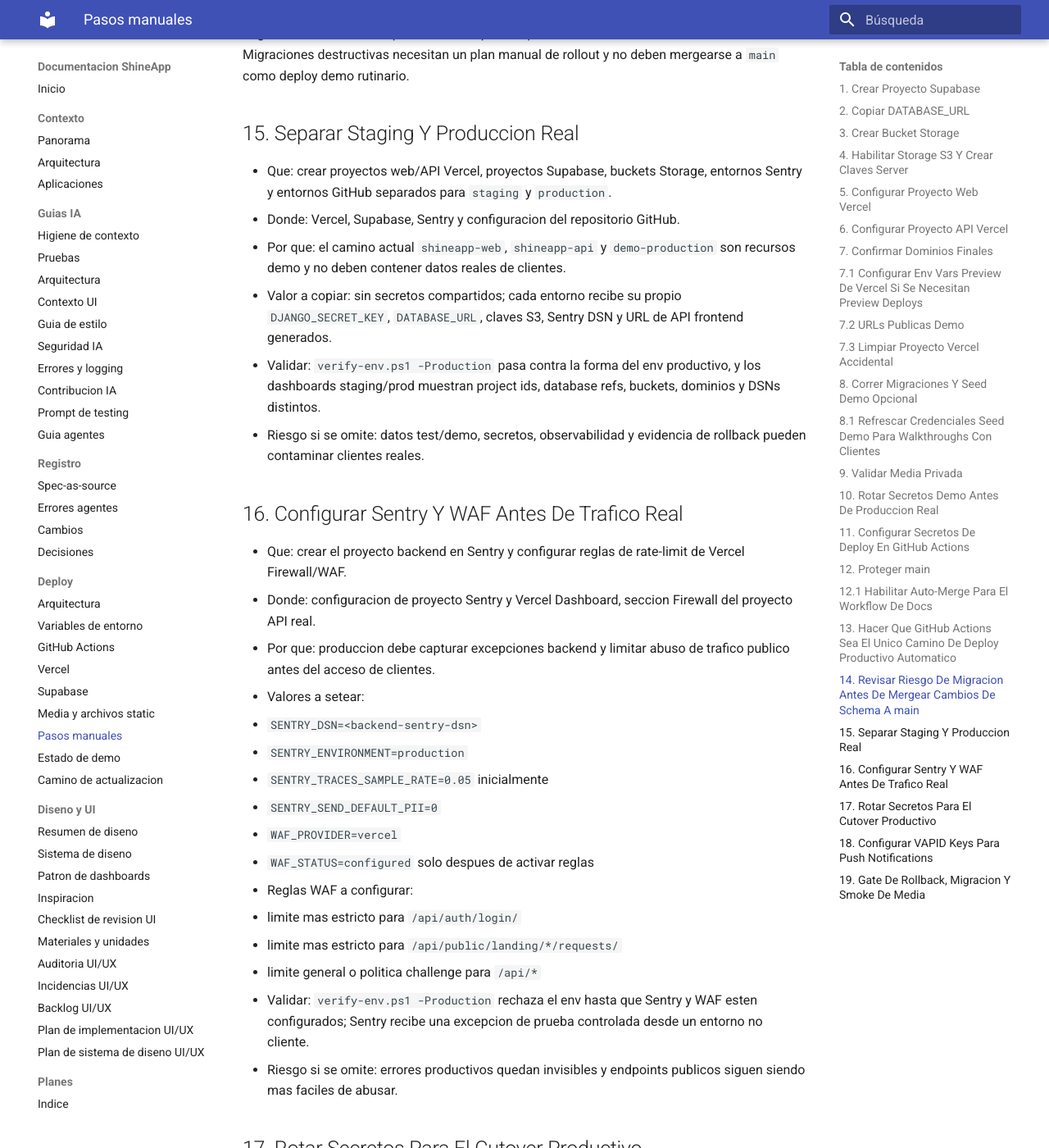
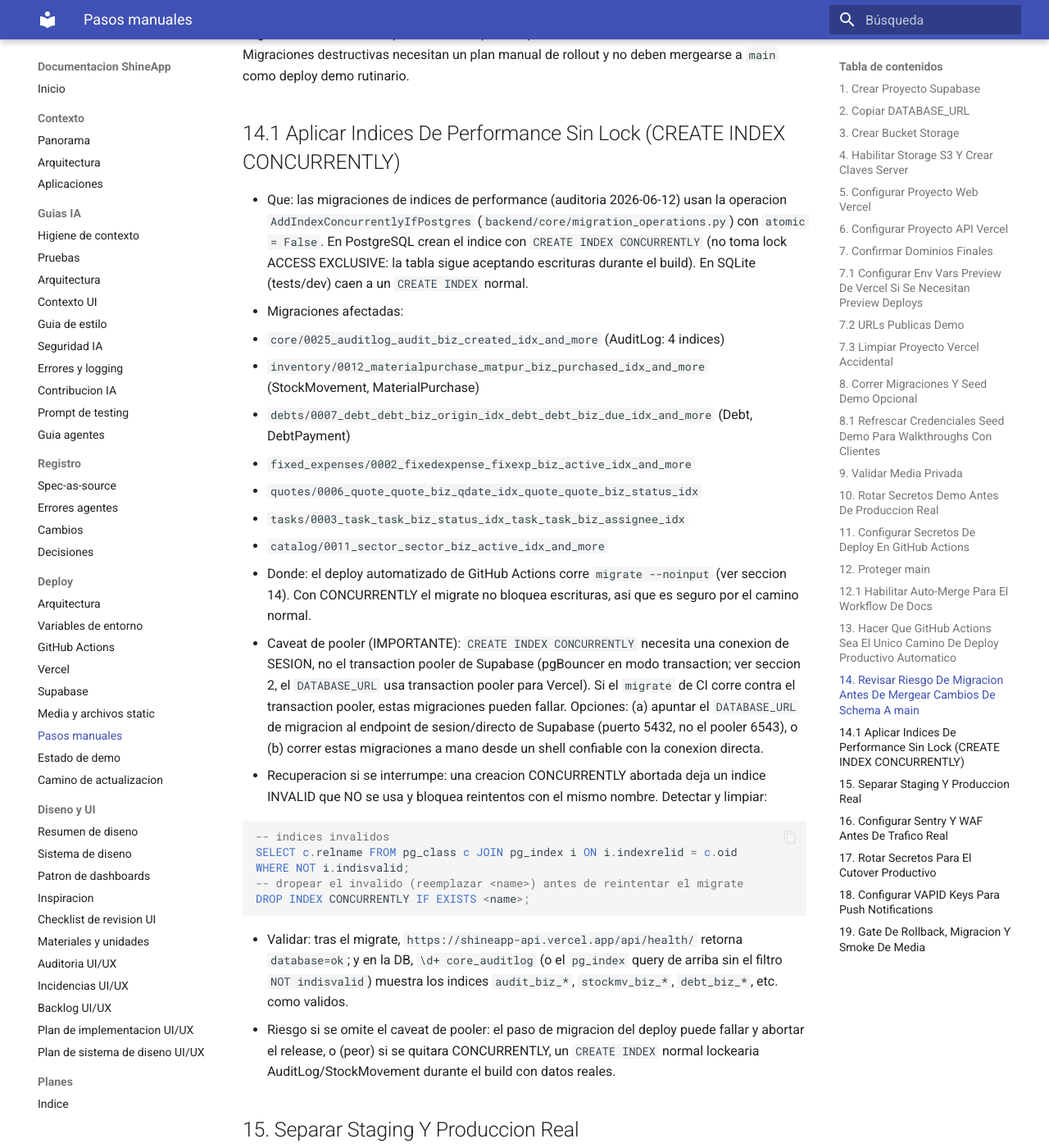
Before and after one commit to juanikitro/ShineApp, an MkDocs documentation site: the page built from docs/deployment/manual-steps.md, in a window 1280 px wide and 1400 px high, scrolled down 7993 px. Shown: the whole window at 82% size. Built offline with MkDocs 1.6.1 and Material for MkDocs 9.7.7, drawn with Linux system fonts in a browser that asks for light colours.

Commit message:
docs(deployment): aplicacion sin lock de indices de performance + registro capa 1
Co-Authored-By: Claude Opus 4.8 <noreply@anthropic.com>

````diff
--- a/docs/deployment/manual-steps.md
+++ b/docs/deployment/manual-steps.md
@@ -207,6 +207,50 @@ No agregar el `DJANGO_SECRET_KEY` real, claves Supabase S3 ni secretos SMTP a Gi
 
 Migraciones forward-compatible son aceptables para el camino de release demo automatizado. Migraciones destructivas necesitan un plan manual de rollout y no deben mergearse a `main` como deploy demo rutinario.
 
+## 14.1 Aplicar Indices De Performance Sin Lock (CREATE INDEX CONCURRENTLY)
+
+- Que: las migraciones de indices de performance (auditoria 2026-06-12) usan la
+  operacion `AddIndexConcurrentlyIfPostgres` (`backend/core/migration_operations.py`)
+  con `atomic = False`. En PostgreSQL crean el indice con `CREATE INDEX CONCURRENTLY`
+  (no toma lock ACCESS EXCLUSIVE: la tabla sigue aceptando escrituras durante el
+  build). En SQLite (tests/dev) caen a un `CREATE INDEX` normal.
+- Migraciones afectadas:
+  - `core/0025_auditlog_audit_biz_created_idx_and_more` (AuditLog: 4 indices)
+  - `inventory/0012_materialpurchase_matpur_biz_purchased_idx_and_more` (StockMovement, MaterialPurchase)
+  - `debts/0007_debt_debt_biz_origin_idx_debt_debt_biz_due_idx_and_more` (Debt, DebtPayment)
+  - `fixed_expenses/0002_fixedexpense_fixexp_biz_active_idx_and_more`
+  - `quotes/0006_quote_quote_biz_qdate_idx_quote_quote_biz_status_idx`
+  - `tasks/0003_task_task_biz_status_idx_task_task_biz_assignee_idx`
+  - `catalog/0011_sector_sector_biz_active_idx_and_more`
+- Donde: el deploy automatizado de GitHub Actions corre `migrate --noinput` (ver
+  seccion 14). Con CONCURRENTLY el migrate no bloquea escrituras, asi que es seguro
+  por el camino normal.
+- Caveat de pooler (IMPORTANTE): `CREATE INDEX CONCURRENTLY` necesita una conexion
+  de SESION, no el transaction pooler de Supabase (pgBouncer en modo transaction;
+  ver seccion 2, el `DATABASE_URL` usa transaction pooler para Vercel). Si el
+  `migrate` de CI corre contra el transaction pooler, estas migraciones pueden
+  fallar. Opciones: (a) apuntar el `DATABASE_URL` de migracion al endpoint de
+  sesion/directo de Supabase (puerto 5432, no el pooler 6543), o (b) correr estas
+  migraciones a mano desde un shell confiable con la conexion directa.
+- Recuperacion si se interrumpe: una creacion CONCURRENTLY abortada deja un indice
+  INVALID que NO se usa y bloquea reintentos con el mismo nombre. Detectar y limpiar:
+
+  ```sql
+  -- indices invalidos
+  SELECT c.relname FROM pg_class c JOIN pg_index i ON i.indexrelid = c.oid
+  WHERE NOT i.indisvalid;
+  -- dropear el invalido (reemplazar <name>) antes de reintentar el migrate
+  DROP INDEX CONCURRENTLY IF EXISTS <name>;
+  ```
+
+- Validar: tras el migrate, `https://shineapp-api.vercel.app/api/health/` retorna
+  `database=ok`; y en la DB, `\d+ core_auditlog` (o el `pg_index` query de arriba sin
+  el filtro `NOT indisvalid`) muestra los indices `audit_biz_*`, `stockmv_biz_*`,
+  `debt_biz_*`, etc. como validos.
+- Riesgo si se omite el caveat de pooler: el paso de migracion del deploy puede
+  fallar y abortar el release, o (peor) si se quitara CONCURRENTLY, un `CREATE INDEX`
+  normal lockearia AuditLog/StockMovement durante el build con datos reales.
+
 ## 15. Separar Staging Y Produccion Real
 
 - Que: crear proyectos web/API Vercel, proyectos Supabase, buckets Storage, entornos Sentry y entornos GitHub separados para `staging` y `production`.
````
Also changed, not shown: docs/registro/cambios/2026-06-12-perf-capa1-indices-compuestos.md (added, +69 -0 lines).
